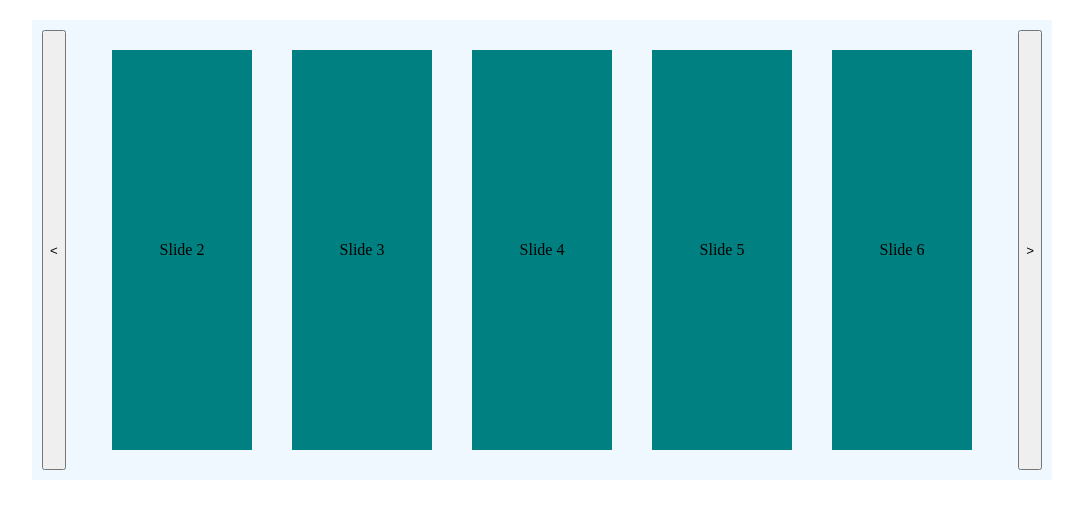
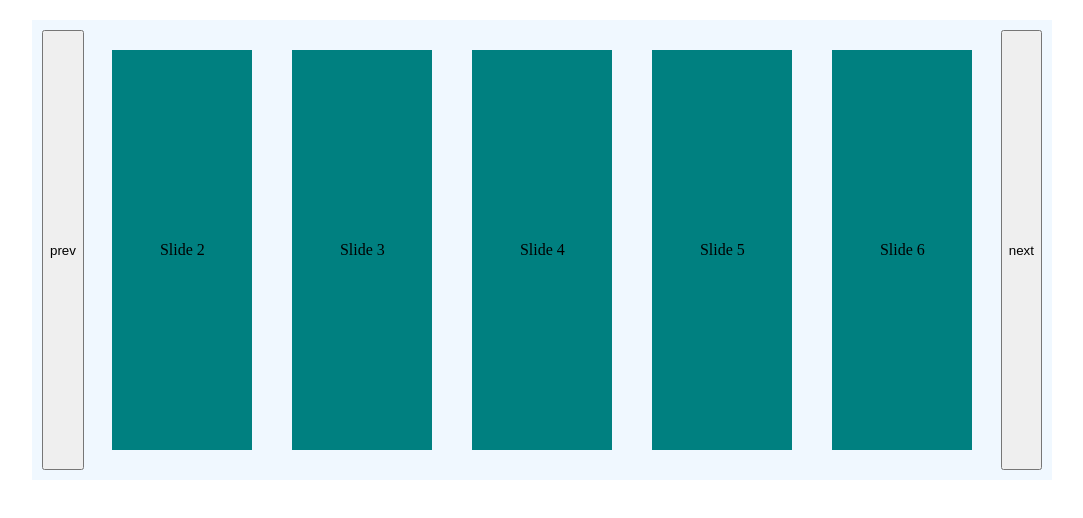
Before and after one commit to EmptyEXOT/VBSlider, a website built with webpack: page src/index.html in a window 1280 px wide. Shown: the whole page, without its empty margins (98-1181 px from the left). Built offline with nearby package versions, Linux system fonts and the light colour scheme.

Commit message:
nav icons was changed

```diff
--- a/src/index.html
+++ b/src/index.html
@@ -6,7 +6,7 @@
 </head>
 <body>
 <div class="slider" id="slider" onload="console.log('hello!')">
-    <button class="slider-navigation" id="slide-prev" ><</button>
+    <button class="slider-navigation" id="slide-prev" >prev</button>
     <div class="slider-content">
         <div class="slide">Slide 1</div>
         <div class="slide">Slide 2</div>
@@ -18,7 +18,7 @@
         <div class="slide">Slide 8</div>
         <div class="slide">Slide 9</div>
     </div>
-    <button class="slider-navigation" id="slide-next">></button>
+    <button class="slider-navigation" id="slide-next">next</button>
 </div>
 </body>
 </html>
```
